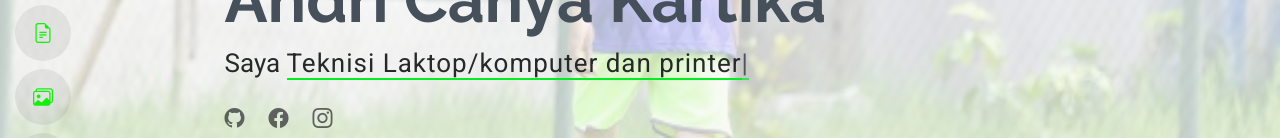
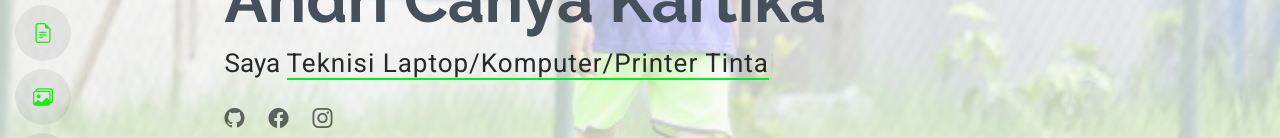
Before and after one commit to and124/and124.github.io, a plain HTML site: page index.html in a window 1280 px wide. Shown: the part 353-491 px from the top of the page. Drawn offline with Linux system fonts and the light colour scheme.

Commit message:
Update index.html

```diff
--- a/index.html
+++ b/index.html
@@ -65,7 +65,7 @@
         <div class="row justify-content-center">
           <div class="col-lg-9">
             <h2>Andri Cahya Kartika</h2>
-            <p>Saya <span class="typed" data-typed-items="Teknisi Laktop/komputer dan printer , Programmer,  Freelancer, Desain, RND Coffee/Purchasing/kurir, ">Desain logo</span><span class="typed-cursor typed-cursor--blink" aria-hidden="true"></span></p>
+            <p>Saya <span class="typed" data-typed-items="Teknisi Laptop/Komputer/Printer Tinta , Programmer,  Freelance, Desain, RND Coffee/Purchasing/kurir, ">Desain logo</span><span class="typed-cursor typed-cursor--blink" aria-hidden="true"></span></p>
             <div class="social-links">
               <a href="https://github.com/and124"><i class="bi bi-github"></i></a>
               <a href="https://www.facebook.com/andri.k.56"><i class="bi bi-facebook"></i></a>
```
